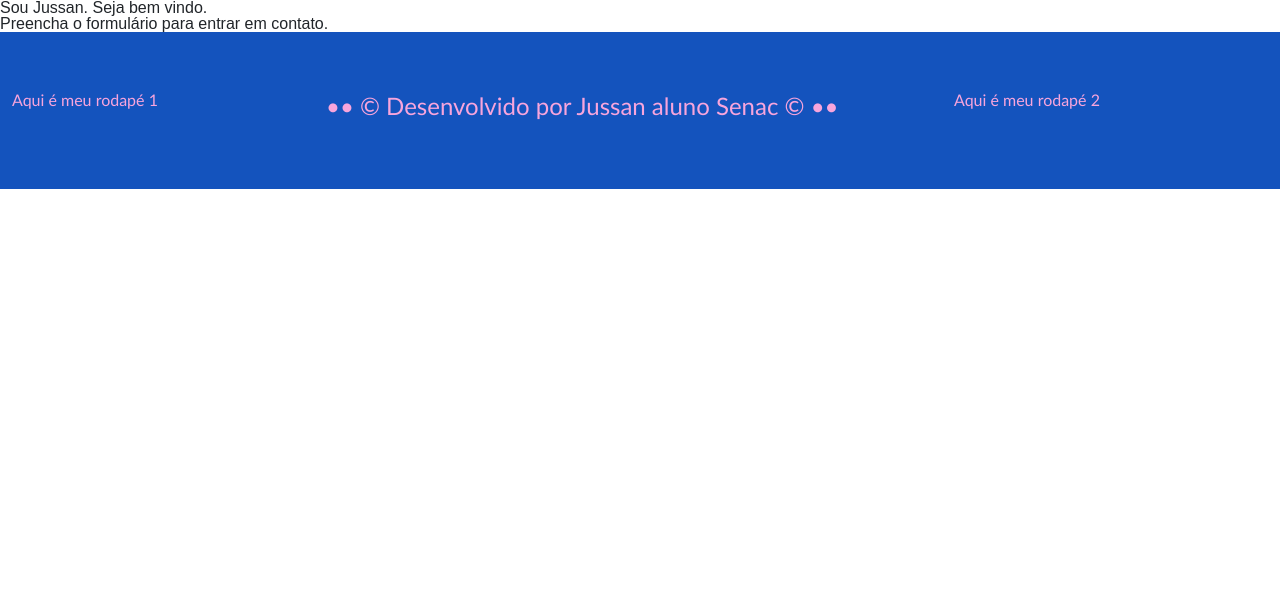
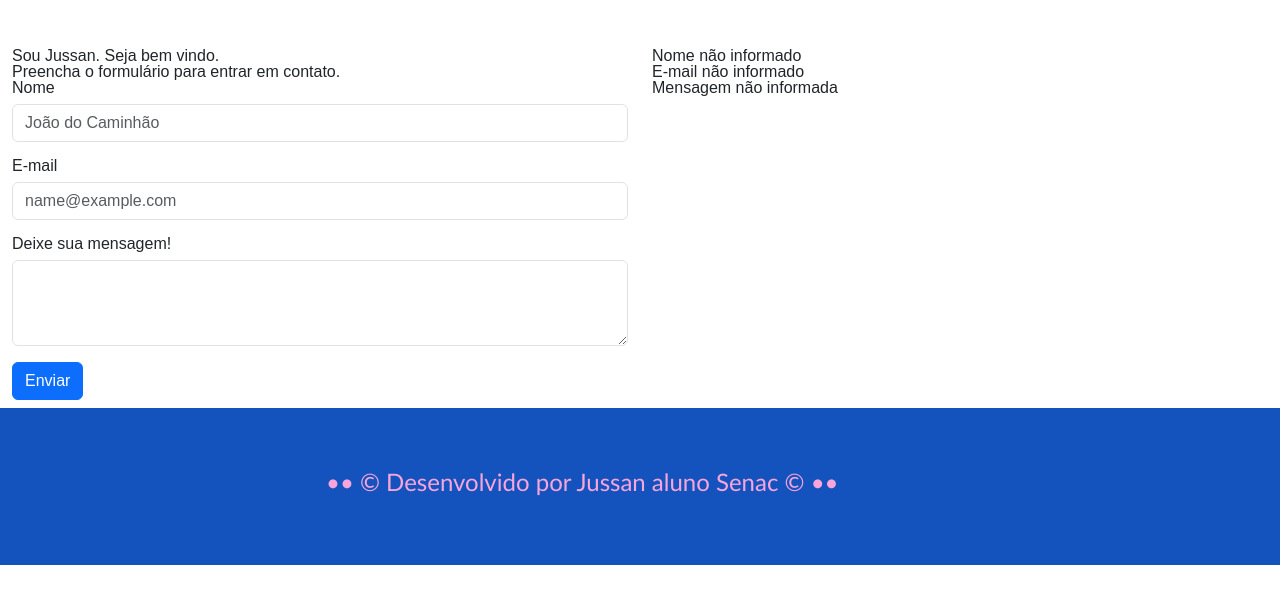
Before and after one commit to Jussan123/aula-web, a PHP site: page /contato.php in a window 1280 px wide. Shown: the part 126-730 px from the top of the page. Run offline with PHP 8.4, Linux system fonts and the light colour scheme; some libraries are stand-ins or nearby versions.

Commit message:
Aula 28-08 Portfolio e contato

```diff
--- a/config/connection.php
+++ b/config/connection.php
@@ -1,9 +1,14 @@
 <?php
+
+ini_set('display_errors', 1);
 
 $host = 'localhost';
 $username = 'senac';
 $password = 'senac';
 $database = 'AulaWeb';
+
+$image_folder = 'assets/images/';
+
 // cria uma conexão com o banco de dados a partir dos dados de conexão
 $pdo = new PDO("mysql:host=$host;dbname=$database", $username, $password);
 /*
--- a/contato.php
+++ b/contato.php
@@ -1,13 +1,54 @@
 <?php
 $titulo = 'Contato';
+include __DIR__ . '/header.php';
+include_once __DIR__ . '/config/connection.php';
 ?>
 
-<?php
-include __DIR__ . '/header.php';
-?>
-<main>
-    <h1>Sou Jussan. Seja bem vindo.</h1>
-    <p>Preencha o formulário para entrar em contato.</p>
+<main class="mt-5 mb-2">
+    <div class="container">
+        <div class="row">
+            <div class="col-md-6">
+                <form action="" enctype="multipart/form-data">
+                    <h1>Sou Jussan. Seja bem vindo.</h1>
+                    <p>Preencha o formulário para entrar em contato.</p>
+
+                    <div class="mb-3">
+                        <label for="nome_input" class="form-label">Nome</label>
+                        <input type="text" class="form-control" name="nome" id="nome_input" placeholder="João do Caminhão">
+                    </div>
+                    <div class="mb-3">
+                        <label for="email_input" class="form-label">E-mail</label>
+                        <input type="email" class="form-control" name="email" id="email_input" placeholder="name@example.com">
+                    </div>
+                    <div class="mb-3">
+                        <label for="mensagem_input" class="form-label">Deixe sua mensagem!</label>
+                        <textarea class="form-control" name="mensagem" id="mensagem_input" rows="3"></textarea>
+                    </div>
+                    <input type="submit" class="btn btn-primary" value="Enviar">
+                </form>
+            </div>
+            <div class="col-md-6">
+                <?php
+                echo isset($_GET['nome']) ? $_GET['nome'] . '<br>' : 'Nome não informado <br>';
+                echo isset($_GET['email']) ? $_GET['email'] . '<br>' : 'E-mail não informado<br>';
+                echo isset($_GET['mensagem']) ? $_GET['mensagem'] . '<br>' : 'Mensagem não informada';
+
+                if(isset($_GET['nome']) && isset($_GET['email']) && isset($_GET['mensagem'])) {
+                    $nome = $_GET['nome'];
+                    $email = $_GET['email'];
+                    $mensagem = $_GET['mensagem'];
+
+                    $pdo -> query("INSERT INTO contato (nome, email, mensagem) VALUES ('$nome', '$email', '$mensagem')");
+                    if($pdo){
+                        echo '<div class="alert alert-success">Mensagem enviada com sucesso!</div>';
+                    } else {
+                        echo '<div class="alert alert-danger">Erro ao enviar mensagem!</div>';
+                    }
+                }
+                ?>
+            </div>
+        </div>
+    </div>
 </main>
 <?php
 include __DIR__ . '/footer.php';
--- a/footer.php
+++ b/footer.php
@@ -4,13 +4,13 @@
             <div class="row">
                 <div class="grid-container">
                     <div class="col-md-3 col-sm-6">
-                        <p>Aqui é meu rodapé 1</p>
+                        <p></p>
                     </div>
                     <div class="col-md-6 col-sm-6">
                         <p class="h4">•• © Desenvolvido por Jussan aluno Senac © ••</p>
                     </div>
                     <div class="col-md-3 col-sm-6">
-                        <p>Aqui é meu rodapé 2</p>
+                        <p></p>
                     </div>
                 </div>
             </div>
--- a/noticias.php
+++ b/noticias.php
@@ -58,9 +58,6 @@ include_once __DIR__ . "/config/connection.php";
 -->
 
 </main>
-
 <?php
-
 include __DIR__ . "/footer.php";
-
 ?>
```
Also changed, not shown: portifolio.php (+68 -6 lines), assets/images/teste.JFIF (added), assets/images/teste.webp (added), assets/images/teste2.jfif (added).
